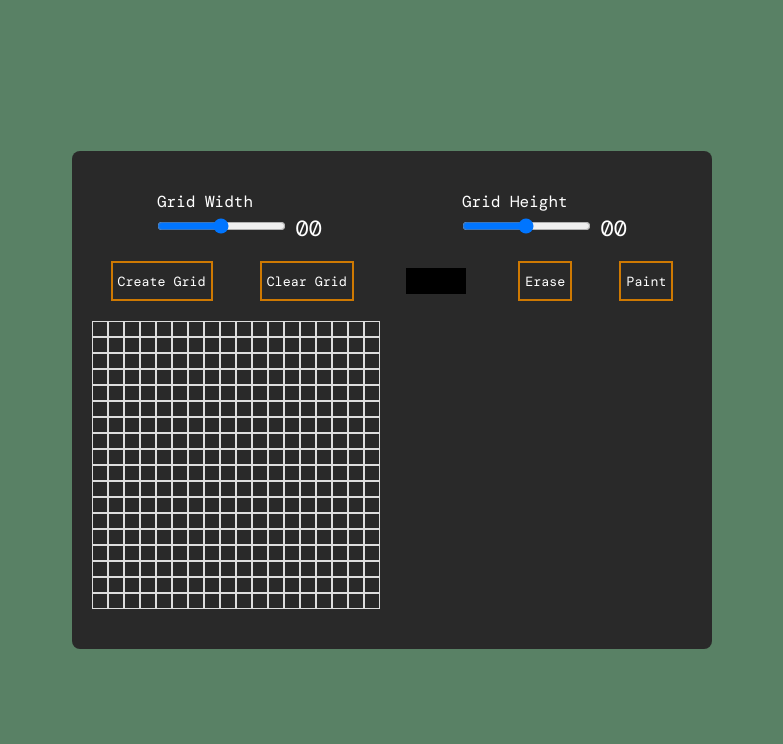
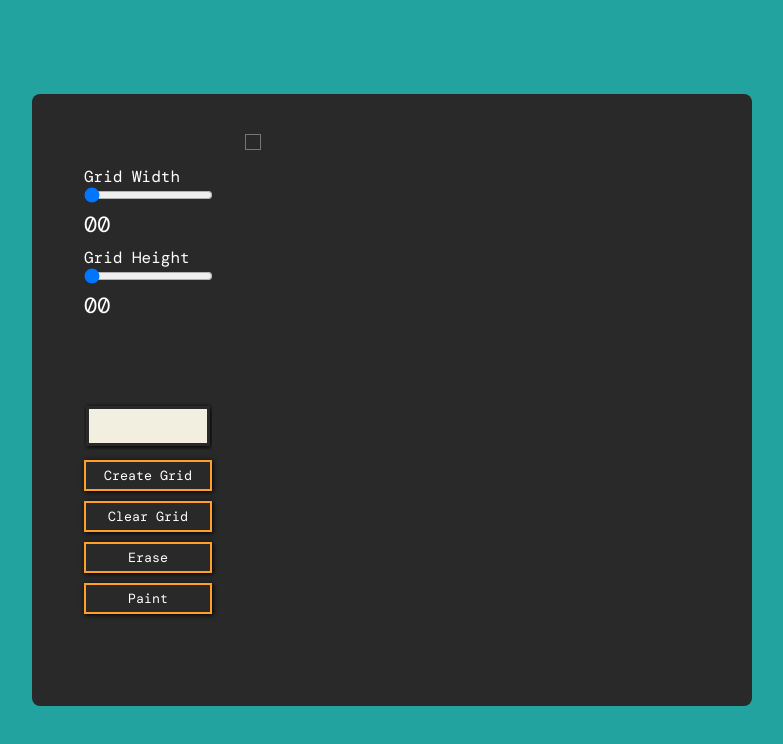
Before and after one commit to Kcounts93/paint-app, a plain HTML site: page index.html in a window 1280 px wide. Both pictures are taken after a click on the button "Create Grid". Shown: the whole page, without its empty margins (248-1031 px from the left). Drawn offline with nearby package versions, Linux system fonts and the light colour scheme.

Commit message:
final button events and err test

```diff
--- a/index.html
+++ b/index.html
@@ -22,11 +22,12 @@
               </div>
             </div>
             <div class="opt-wrapper">
-              <button id="submit-grid">Create Grid</button>
-              <button id="clear-grid">Clear Grid</button>
-              <input type="color" id="color-input" />
-              <button id="erase-btn">Erase</button>
-              <button id="paint-btn">Paint</button>
+                <input type="color" id="color-input" value="#F3EFE0"/>
+                <button id="submit-grid">Create Grid</button>
+                <button id="clear-grid">Clear Grid</button>
+
+                <button id="erase-btn">Erase</button>
+                <button id="paint-btn">Paint</button>
             </div>
           </div>
           <div class="container"></div>
--- a/script.js
+++ b/script.js
@@ -107,3 +107,33 @@
     }
   });
 }
+
+// Clear Grid
+clearGridButton.addEventListener("click", () => {
+  container.innerHTML = "";
+});
+// Erase Button
+eraseBtn.addEventListener("click", () => {
+  erase = true;
+});
+
+// Paint Button
+paintBtn.addEventListener("click", () => {
+  erase = false;
+});
+
+// Display grid width and height
+gridWidth.addEventListener("input", () => {
+  widthValue.innerHTML =
+    gridWidth.value < 9 ? `${gridWidth.value}` : gridWidth.value;
+});
+
+gridHeight.addEventListener("input", () => {
+  heightValue.innerHTML =
+    gridHeight.value < 9 ? `0${gridHeight.value}` : gridHeight.value;
+});
+
+window.onload = () => {
+  gridWidth.value = 0;
+  gridHeight.value = 0;
+};
--- a/style.css
+++ b/style.css
@@ -7,12 +7,13 @@
 }
 
 body {
-background: rgb(89, 129, 101);
+background: #22A39F;
 }
 
 .wrapper {
+    display: flex;
     background-color: #292929;
-    width: 80vmin;
+    width: 90vmin;
     position: absolute;
     transform: translate(-50%, -50%) ;
     top: 50%;
@@ -21,10 +22,33 @@
     border-radius: 8px;
 }
 
+.opt-wrapper {
+    display: flex;
+    flex-direction: column;
+    padding: 2rem;
+}
+
+.container {
+    width: 100%;
+    height: auto;
+}
+
 button {
     background-color: #292929;
     padding: 5px;
-    border: 2px solid rgb(206, 121, 2);
+    border: 2px solid #FF9F29;
+    width: 8rem;
+    box-shadow: 1px 1px 5px #000000;
+}
+
+button:hover {
+    background-color: #ff9f29;
+}
+
+button:active {
+    background-color: #FF9F29;
+    border: 3px solid #292929;
+    box-shadow: none;
 }
 
 label {
@@ -50,14 +74,22 @@
     -moz-appearance:none;
     appearance: none;
     background-color: transparent;
-    width: 70px;
-    height: 40px;
+    width: 8rem;
+    height: 3rem;
     border: none;
     cursor: pointer;
 }
 
+input[type='range'] {
+    color: black;
+}
+input[type="range"]::-moz-range-track {
+  background-color: #9a905d;
+}
+
 input[type='color']::-webkit-color-swatch {
     border: 3px solid #292929;
+    box-shadow: 1px 1px 5px #000000;
 
 }
 
@@ -68,7 +100,7 @@
 }
 
 .gridCol {
-    border: 1px solid #ddd;
+    border: 1px solid #767676;
     height: 1em;
     width: 1em;
 }
```
